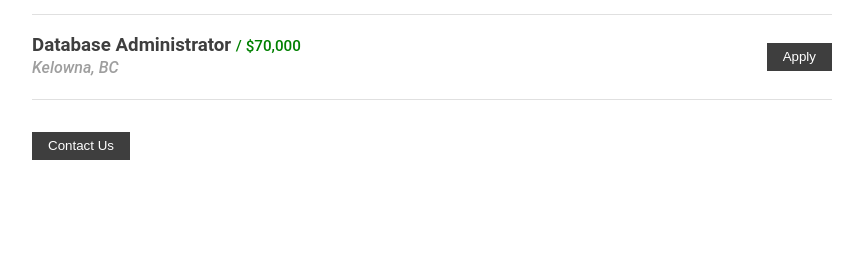
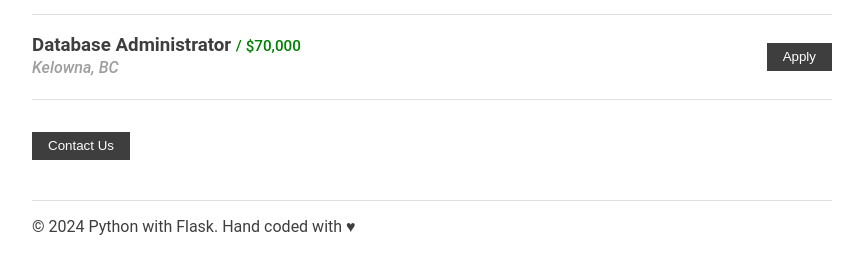
Before and after one commit to rindoshingen/Python-with-Flask, a Flask app: page / in a window 1280 px wide. Shown: the part 789-1049 px from the top of the page, without its empty margins (208-1071 px from the left). Before the commit the page ends 949 px from the top, so only its background shows below. Run offline with Flask 3, Linux system fonts and the light colour scheme.

Commit message:
Added footer template

```diff
--- /dev/null
+++ b/templates/footer.html
@@ -0,0 +1,25 @@
+<style>
+	.footer-wrapper {
+		display: flex;
+		justify-content: space-between;
+		padding: 0.5rem 0;
+		align-items: center;
+		width: 100%;
+
+		& .footer-inner {
+			display: flex;
+			justify-content: space-between;
+			align-items: center;
+			width: 800px;
+			margin: 0 auto;
+			border-top: 1px solid #e0e0e0;
+		}
+	}
+</style>
+<div class="footer-wrapper">
+	<div class="footer-inner">
+		<p>
+			&copy; 2024 Python with Flask. Hand coded with &hearts;
+		</p>
+	</div>
+</div>
--- a/templates/home.html
+++ b/templates/home.html
@@ -76,5 +76,7 @@
     </div>
   </section>
 
+  {% include 'footer.html' %}
+
 </body>
 </html>
```
